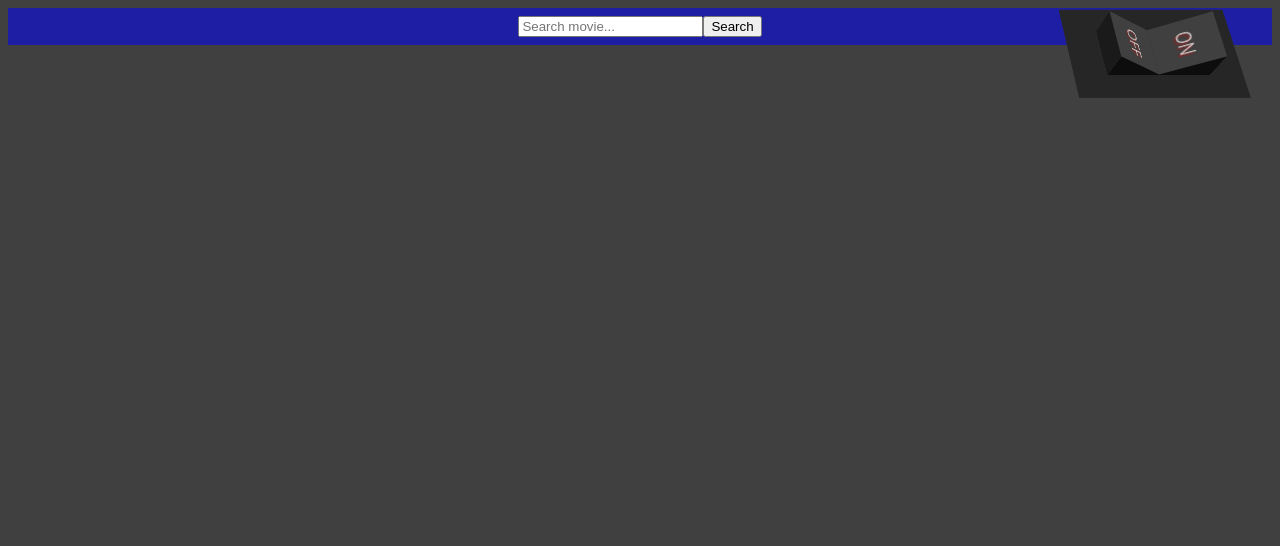
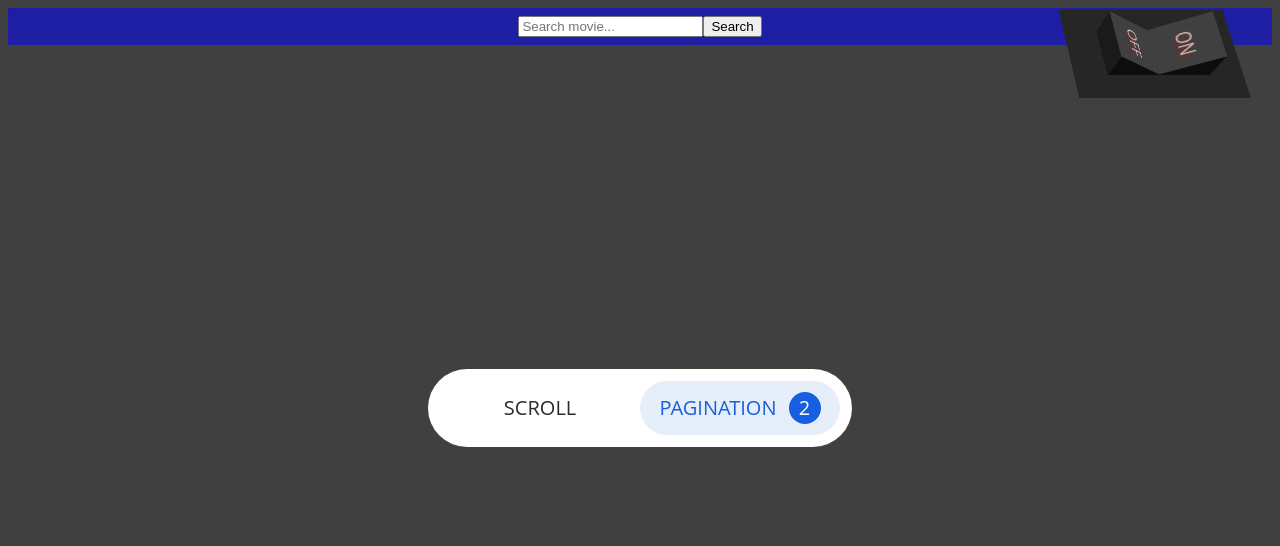
Before and after one commit to VladyslavBudko/project-team_14_test, a website built with Parcel: page src/index.html in a window 1280 px wide. Built offline with nearby package versions, Linux system fonts and the light colour scheme.

Commit message:
добавил переключение скролл-пагинация

```diff
--- /dev/null
+++ b/src/css/scroll-pagination.css
@@ -0,0 +1,106 @@
+:root {
+    --primary-color: #185ee0;
+    --secondary-color: #e6eef9;
+}
+
+*,
+*:after,
+*:before {
+    box-sizing: border-box;
+}
+
+body {
+    font-family: "Inter", sans-serif;
+    /* background-color: rgba(#e6eef9, 0.5); */
+}
+
+.container {
+    position: absolute;
+    left: 0;
+    top: 0;
+    right: 0;
+    bottom: 0;
+    display: flex;
+    align-items: center;
+    justify-content: center;
+}
+
+.tabs {
+    display: flex;
+    position: relative;
+    background-color: #fff;
+    box-shadow: 0 0 1px 0 rgba(#185ee0, 0.15), 0 6px 12px 0 rgba(#185ee0, 0.15);
+    padding: 0.75rem;
+    border-radius: 99px;
+
+    /* just a high number to create pill effect */
+    z-index: 2;
+}
+
+input[type="radio"] {
+    display: none;
+}
+
+.tab {
+    display: flex;
+    align-items: center;
+    justify-content: center;
+    height: 54px;
+    width: 200px;
+    font-size: 1.25rem;
+    font-weight: 500;
+    border-radius: 99px;
+    /* just a high number to create pill effect */
+    z-index: 2;
+
+    cursor: pointer;
+    transition: color 0.15s ease-in;
+}
+
+.notification {
+    display: flex;
+    align-items: center;
+    justify-content: center;
+    width: 2rem;
+    height: 2rem;
+    margin-left: 0.75rem;
+    border-radius: 50%;
+    background-color: var(--secondary-color);
+    transition: 0.15s ease-in;
+}
+
+input[type="radio"]:checked + label {
+    color: var(--primary-color);
+}
+
+input[type="radio"]:checked + label .notification {
+    background-color: var(--primary-color);
+    color: #fff;
+}
+
+
+input[id="radio-1"]:checked~.glider {
+    transform: translateX(0);
+}
+
+input[id="radio-2"]:checked~.glider {
+    transform: translateX(100%);
+}
+
+.glider {
+    position: absolute;
+    display: flex;
+    height: 54px;
+    width: 200px;
+    background-color: var(--secondary-color);
+    z-index: 1;
+    border-radius: 99px;
+    /* just a high number to create pill effect */
+    transition: 0.25s ease-out;
+}
+
+@media (max-width: 700px) {
+    .tabs {
+        transform: scale(0.6);
+    }
+}
--- a/src/index.html
+++ b/src/index.html
@@ -6,20 +6,34 @@
     <title>Project-team_14--test</title>
     <link rel="stylesheet" href="./css/styles.css" />
     <link rel="stylesheet" href="./css/bg-color.css" />
+    <link rel="stylesheet" href="./css/scroll-pagination.css" />
 
     <script src="./index.js" type="module"></script>
   </head>
   <body>
-
-<!-- Кнопка переключения света -->
+    <!-- Кнопка переключения света -->
     <div class="switch">
-      <input id="on" type="radio" name="status" value="on"/>
+      <input id="on" type="radio" name="status" value="on" />
       <label for="on">on</label>
       <input id="off" type="radio" name="status" value="off" />
       <label for="off">off</label>
     </div>
     <!-- checked="checked" -->
 
+    <!-- переключение сколла и пагинации -->
+    <div class="container">
+      <div class="tabs">
+        <input type="radio" id="radio-1" name="tabs" />
+        <label class="tab" for="radio-1">Scroll</label>
+
+        <input type="radio" id="radio-2" name="tabs" checked />
+        <label class="tab" for="radio-2"
+          >Pagination<span class="notification">2</span></label
+        >
+        <span class="glider"></span>
+      </div>
+    </div>
+    `
     <form class="search-form" id="search-form">
       <input
         type="text"
```
